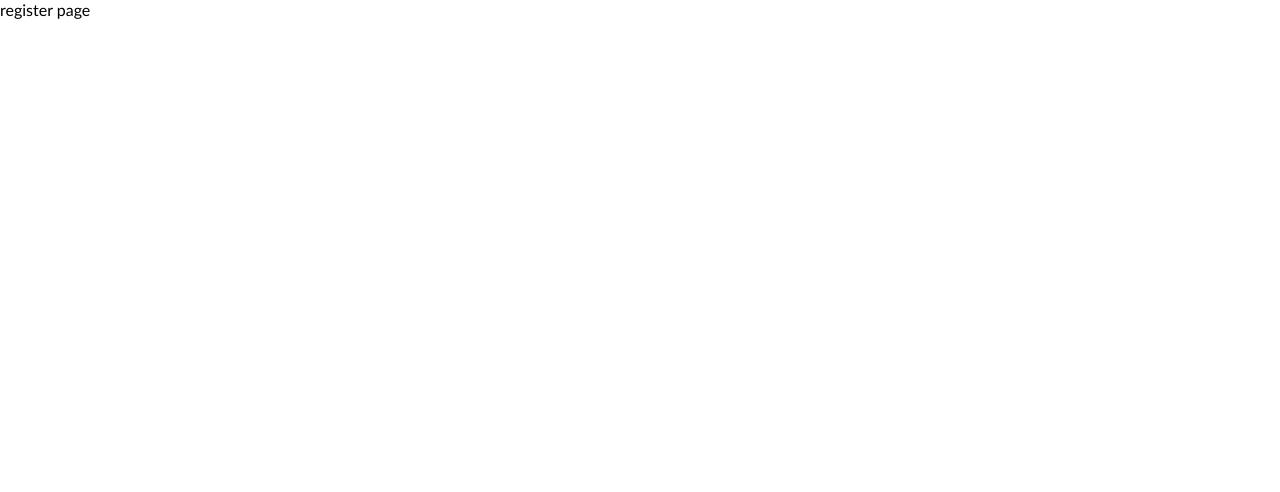
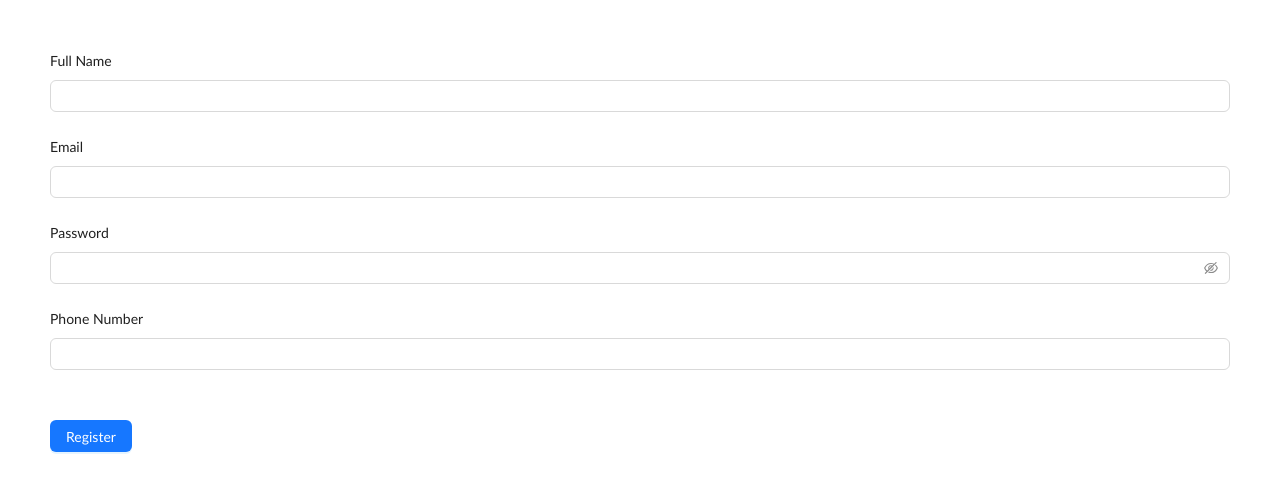
Before and after one commit to Hungtran1905/Nodejs-wed, a React (Vite) app: page /register in a window 1280 px wide. Shown: the top 492 px of the page. Built offline with nearby package versions, Linux system fonts and the light colour scheme.

Commit message:
sử dụng uncontrol

```diff
--- a/src/pages/register.jsx
+++ b/src/pages/register.jsx
@@ -1,7 +1,60 @@
+import { Button, Input, Form } from "antd";
+
 const RegisterPage = () => {
+    const [form] = Form.useForm();
+    const onFinish = (values) => {
+        console.log('Success:', values);
+    }
     return (
-        <div>register page</div>
+
+        <Form
+            form={form}
+            layout="vertical"
+            onFinish={onFinish}
+
+        // onFinish={onFinish}
+        // onFinishFailed={onFinishFailed}
+        >
+            <div style={{ margin: "50px" }}>
+
+                <Form.Item
+                    label="Full Name"
+                    name="fullName"
+                // rules={[{ required: true, message: 'Please input your full name!' }]}
+                >
+                    <Input />
+                </Form.Item>
+                <Form.Item
+                    label="Email"
+                    name="email"
+                // rules={[{ required: true, message: 'Please input your email!' }]}
+                >
+                    <Input />
+                </Form.Item>
+                <Form.Item
+                    label="Password"
+                    name="password"
+                // rules={[{ required: true, message: 'Please input your password!' }]}
+                >
+                    <Input.Password />
+                </Form.Item>
+                <Form.Item
+                    label="Phone Number"
+                    name="phone"
+                // rules={[{ required: true, message: 'Please input your phone number!' }]}
+                >
+                    <Input />
+                </Form.Item>
+
+            </div>
+
+            <div style={{ margin: "50px" }}>
+
+                <div><Button onClick={() => form.submit()} type="primary">Register</Button></div>
+            </div>
+        </Form>
+
+
     )
 }
-
-export default RegisterPage
+export default RegisterPage;
```
